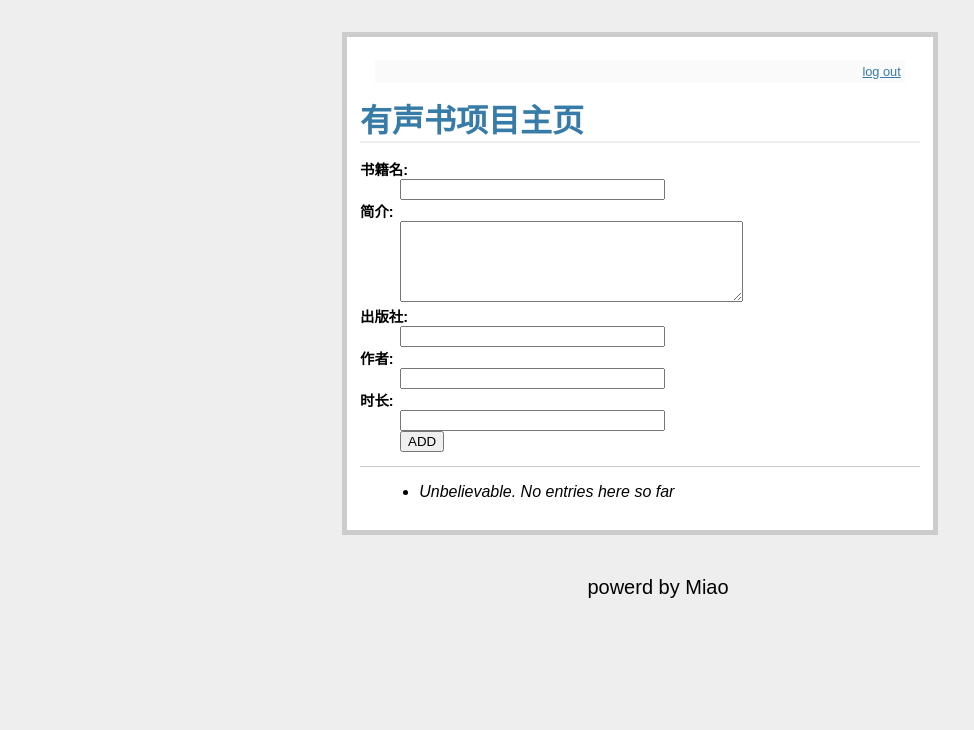
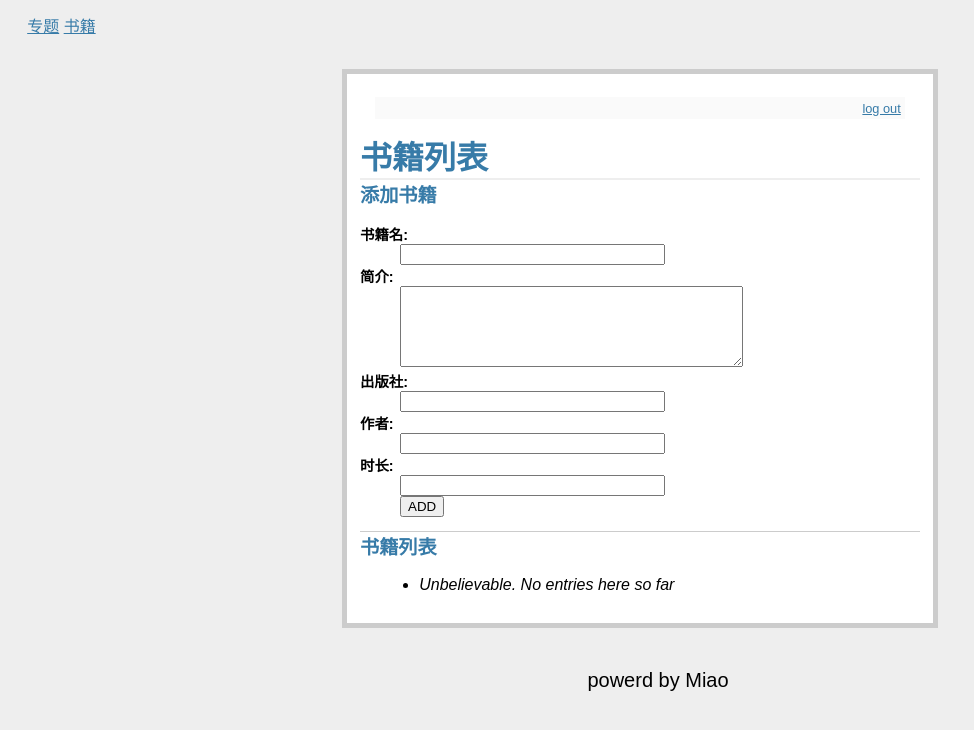
Before and after one commit to miaomaocat/YSS, a Flask app: page / in a window 1280 px wide. Shown: the top 730 px of the page, without its empty margins (0-974 px from the left). Run offline with Flask 2, Linux system fonts and the light colour scheme; the visitor is signed in with stand-in values (Sample User, id 1); data that the repository does not hold is empty.

Commit message:
完成相关书籍管理功能

```diff
--- a/yss/controller/ContentController.py
+++ b/yss/controller/ContentController.py
@@ -9,6 +9,19 @@ def showContents():
 @app.route('/content/<id>', methods=['GET'])
 def showContent(id=None):
     content = Content.contentWithId(id)
+    relateList = content.relatedContentList
+    relateIds = relateList.split(',')
+
+    relateNames = list()
+    for id in relateIds:
+        relateContent = Content.contentWithId(id)
+        relateNames.append(relateContent.name)
+
+    relateContentsDesc = ''
+    if relateNames.count > 0:
+        relateContentsDesc = ','.join(relateNames)
+    content.relateContentsDesc = relateContentsDesc;
+
     chapters = Chapter.chaptersWithContentId(id)
     return render_template('content.html', content=content, chapters=chapters)
 
@@ -36,10 +49,8 @@ def showRelateContent(id=None):
             print content.contentId
             contentId = "%s" % content.contentId
             if contentId in relateIds:
-                print 'true'
                 content.selected = True
             else:
-                print 'false'
                 content.selected = False
 
         title = u"%s:相关书籍 %s" %  (content.name, id)
--- a/yss/templates/content.html
+++ b/yss/templates/content.html
@@ -15,7 +15,7 @@
     </p>
     <h2>相关书籍</h2>
     <div>
-        <a href="{{ url_for('showRelateContent', id = content.contentId) }} ">点我编辑相关书籍</a>
+        <a href="{{ url_for('showRelateContent', id = content.contentId) }} ">{{content.relateContentsDesc | safe}}（点击编辑）</a>
     </div>
     <h2>添加章节</h2>
     <form action="{{ url_for('addChapter') }}" method=post class=add-entry>
--- a/yss/templates/layout.html
+++ b/yss/templates/layout.html
@@ -3,6 +3,10 @@
 <title>{{title|safe}}</title>
 <link rel=stylesheet type=text/css href="{{ url_for('static', filename='style.css')}}">
 <body>
+<div class='navigationbar'>
+    <a href="#">专题</a>
+    <a href="#">书籍</a>
+</div>
 <div class=page>
   <div class=metanav>
   {% if not session.logged_in %}
--- a/yss/templates/show_entries.html
+++ b/yss/templates/show_entries.html
@@ -1,7 +1,8 @@
 {% extends "layout.html" %}
 {% block body %}
-    <h1>有声书项目主页</h1>
+    <h1>书籍列表</h1>
   {% if session.logged_in %}
+    <h2>添加书籍</h2>
     <form action="{{ url_for('addContent') }}" method=post class=add-entry>
       <dl>
         <dt>书籍名:
@@ -18,6 +19,7 @@
       </dl>
     </form>
   {% endif %}
+  <h2>书籍列表</h2>
   <ul class=entries>
   {% for entry in entries %}
     <li><h2><a href="{{ url_for('showContent', id = entry.contentId) }} ">{{ entry.name }}</a></h2>
```
Also changed, not shown: 1 other file.
